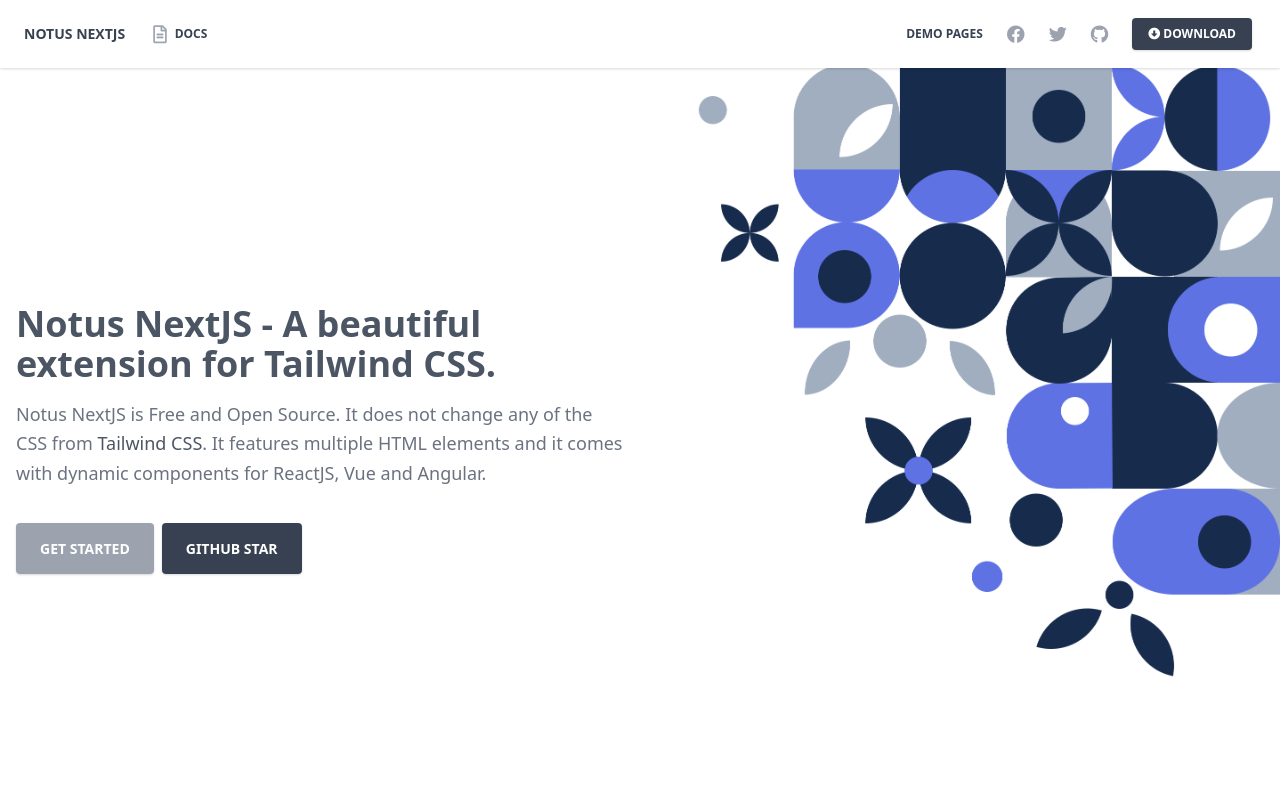
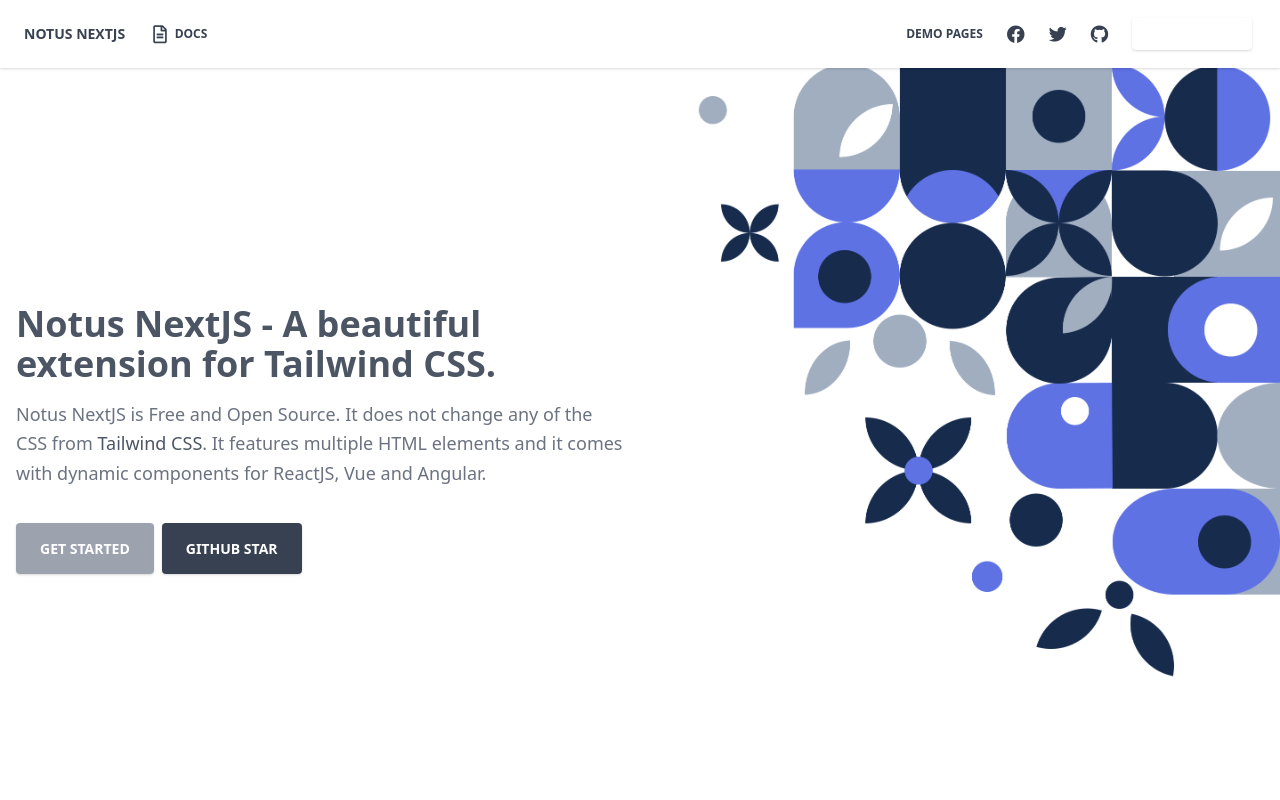
Before and after one commit to git-dru/notus-nextjs, a Next.js app: page / in a window 1280 px wide. Shown: the top 800 px of the page. Built offline with nearby package versions, Linux system fonts and the light colour scheme.

Commit message:
refactor: change coolGray with blueGray

```diff
--- a/components/Navbars/IndexNavbar.js
+++ b/components/Navbars/IndexNavbar.js
@@ -13,7 +13,7 @@ export default function Navbar(props) {
           <div className="w-full relative flex justify-between lg:w-auto lg:static lg:block lg:justify-start">
             <Link href="/">
               <a
-                className="text-coolGray-700 text-sm font-bold leading-relaxed inline-block mr-4 py-2 whitespace-nowrap uppercase"
+                className="text-blueGray-700 text-sm font-bold leading-relaxed inline-block mr-4 py-2 whitespace-nowrap uppercase"
                 href="#pablo"
               >
                 Notus NextJS
@@ -37,10 +37,10 @@ export default function Navbar(props) {
             <ul className="flex flex-col lg:flex-row list-none mr-auto">
               <li className="flex items-center">
                 <a
-                  className="hover:text-coolGray-500 text-coolGray-700 px-3 py-4 lg:py-2 flex items-center text-xs uppercase font-bold"
+                  className="hover:text-blueGray-500 text-blueGray-700 px-3 py-4 lg:py-2 flex items-center text-xs uppercase font-bold"
                   href="https://www.creative-tim.com/learning-lab/tailwind/nextjs/overview/notus?ref=nnjs-index-navbar"
                 >
-                  <i className="text-coolGray-400 far fa-file-alt text-lg leading-lg mr-2" />{" "}
+                  <i className="text-blueGray-400 far fa-file-alt text-lg leading-lg mr-2" />{" "}
                   Docs
                 </a>
               </li>
@@ -51,40 +51,40 @@ export default function Navbar(props) {
               </li>
               <li className="flex items-center">
                 <a
-                  className="hover:text-coolGray-500 text-coolGray-700 px-3 py-4 lg:py-2 flex items-center text-xs uppercase font-bold"
+                  className="hover:text-blueGray-500 text-blueGray-700 px-3 py-4 lg:py-2 flex items-center text-xs uppercase font-bold"
                   href="https://www.facebook.com/sharer/sharer.php?u=https%3A%2F%2Fdemos.creative-tim.com%2Fnotus-nextjs%2F"
                   target="_blank"
                 >
-                  <i className="text-coolGray-400 fab fa-facebook text-lg leading-lg " />
+                  <i className="text-blueGray-400 fab fa-facebook text-lg leading-lg " />
                   <span className="lg:hidden inline-block ml-2">Share</span>
                 </a>
               </li>
 
               <li className="flex items-center">
                 <a
-                  className="hover:text-coolGray-500 text-coolGray-700 px-3 py-4 lg:py-2 flex items-center text-xs uppercase font-bold"
+                  className="hover:text-blueGray-500 text-blueGray-700 px-3 py-4 lg:py-2 flex items-center text-xs uppercase font-bold"
                   href="https://twitter.com/intent/tweet?url=https%3A%2F%2Fdemos.creative-tim.com%2Fnotus-nextjs%2F&text=Start%20your%20development%20with%20a%20Free%20Tailwind%20CSS%20and%20NextJS%20UI%20Kit%20and%20Admin.%20Let%20Notus%20NextJS%20amaze%20you%20with%20its%20cool%20features%20and%20build%20tools%20and%20get%20your%20project%20to%20a%20whole%20new%20level."
                   target="_blank"
                 >
-                  <i className="text-coolGray-400 fab fa-twitter text-lg leading-lg " />
+                  <i className="text-blueGray-400 fab fa-twitter text-lg leading-lg " />
                   <span className="lg:hidden inline-block ml-2">Tweet</span>
                 </a>
               </li>
 
               <li className="flex items-center">
                 <a
-                  className="hover:text-coolGray-500 text-coolGray-700 px-3 py-4 lg:py-2 flex items-center text-xs uppercase font-bold"
+                  className="hover:text-blueGray-500 text-blueGray-700 px-3 py-4 lg:py-2 flex items-center text-xs uppercase font-bold"
                   href="https://github.com/creativetimofficial/notus-nextjs?ref=nnjs-index-navbar"
                   target="_blank"
                 >
-                  <i className="text-coolGray-400 fab fa-github text-lg leading-lg " />
+                  <i className="text-blueGray-400 fab fa-github text-lg leading-lg " />
                   <span className="lg:hidden inline-block ml-2">Star</span>
                 </a>
               </li>
 
               <li className="flex items-center">
                 <button
-                  className="bg-coolGray-700 text-white active:bg-coolGray-600 text-xs font-bold uppercase px-4 py-2 rounded shadow hover:shadow-lg outline-none focus:outline-none lg:mr-1 lg:mb-0 ml-3 mb-3 ease-linear transition-all duration-150"
+                  className="bg-blueGray-700 text-white active:bg-blueGray-600 text-xs font-bold uppercase px-4 py-2 rounded shadow hover:shadow-lg outline-none focus:outline-none lg:mr-1 lg:mb-0 ml-3 mb-3 ease-linear transition-all duration-150"
                   type="button"
                 >
                   <i className="fas fa-arrow-alt-circle-down"></i> Download
```
